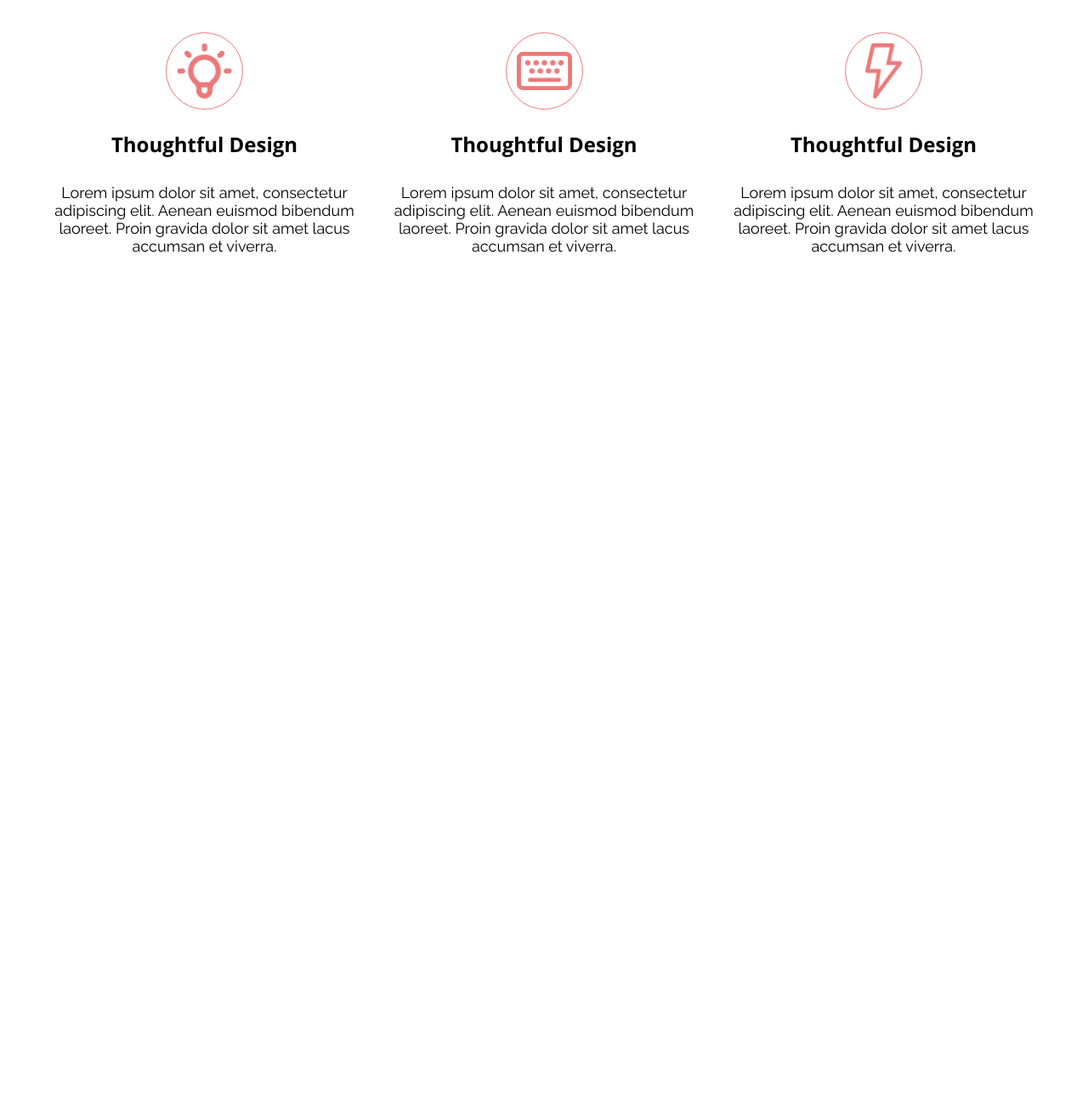
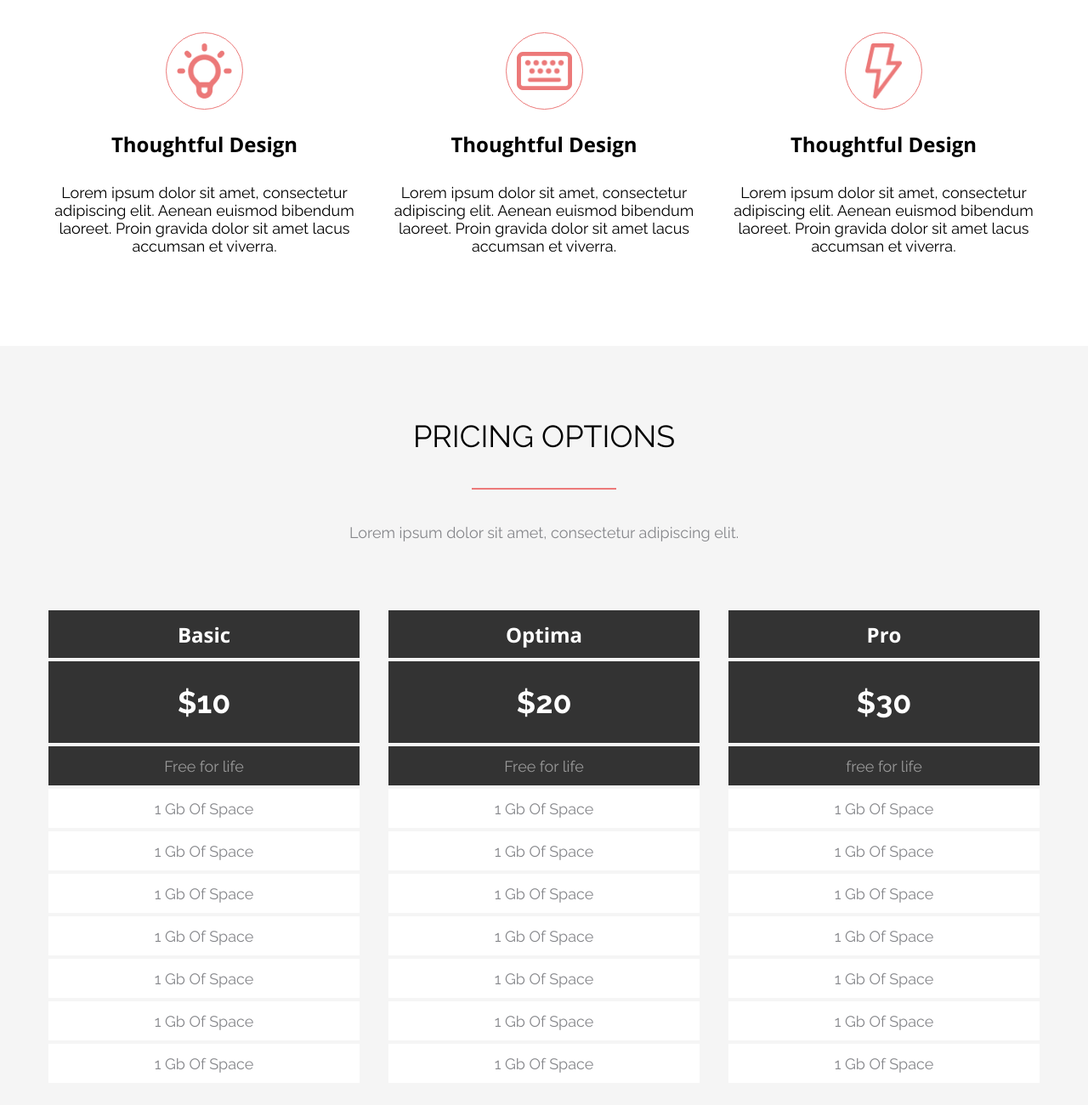
Before and after one commit to Natalina-Yarosh/FE74-onl, a plain HTML site: page index.html in a window 1280 px wide. Shown: the part 984-2284 px from the top of the page at 85% size. Before the commit the page ends 1284 px from the top, so only its background shows below. Drawn offline with nearby package versions, Linux system fonts and the light colour scheme; files whose address does not match are found by name.

Commit message:
Added section pricing options

```diff
--- a/index.html
+++ b/index.html
@@ -50,7 +50,7 @@
 
     <section class="about">
         <div class="container">
-            <h2 class="about__title title">WHY THIS IS AWESOME</h2>
+            <h2 class="about__title title">why this is awesome</h2>
             <div class="about__line line"></div>
             <p class="about__text text">Lorem ipsum dolor sit amet, consectetur adipiscing elit.</p>
             <div class="features">
@@ -84,6 +84,64 @@
             </div>
         </div>
     </section>
+
+    <section class="info">
+        <div class="container">
+            <h2 class="info__title title">pricing options</h2>
+            <div class="info__line line"></div>
+            <p class="info__text text">Lorem ipsum dolor sit amet, consectetur adipiscing elit.</p>
+            <div class="info__blocks">
+                <div class="info__block">
+                    <div class="info__block-header">
+                        <h4 class="info__block-title">basic</h4>
+                        <h3 class="info__block-price">$10</h3>
+                        <h5 class="info__block-text">Free for life</h5>
+                    </div>
+                    <div class="info__features">
+                        <p class="info__feature">1 gb of space</p>
+                        <p class="info__feature">1 gb of space</p>
+                        <p class="info__feature">1 gb of space</p>
+                        <p class="info__feature">1 gb of space</p>
+                        <p class="info__feature">1 gb of space</p>
+                        <p class="info__feature">1 gb of space</p>
+                        <p class="info__feature">1 gb of space</p>
+                    </div>
+                </div>
+                <div class="info__block">
+                    <div class="info__block-header">
+                        <h4 class="info__block-title">optima</h4>
+                        <h3 class="info__block-price">$20</h3>
+                        <h5 class="info__block-text">Free for life</h5>
+                    </div>
+                    <div class="info__features">
+                        <p class="info__feature">1 gb of space</p>
+                        <p class="info__feature">1 gb of space</p>
+                        <p class="info__feature">1 gb of space</p>
+                        <p class="info__feature">1 gb of space</p>
+                        <p class="info__feature">1 gb of space</p>
+                        <p class="info__feature">1 gb of space</p>
+                        <p class="info__feature">1 gb of space</p>
+                    </div>
+                </div>
+                <div class="info__block">
+                    <div class="info__block-header">
+                        <h4 class="info__block-title">pro</h4>
+                        <h3 class="info__block-price">$30</h3>
+                        <h5 class="info__block-text">free for life</h5>
+                    </div>
+                    <div class="info__features">
+                        <p class="info__feature">1 gb of space</p>
+                        <p class="info__feature">1 gb of space</p>
+                        <p class="info__feature">1 gb of space</p>
+                        <p class="info__feature">1 gb of space</p>
+                        <p class="info__feature">1 gb of space</p>
+                        <p class="info__feature">1 gb of space</p>
+                        <p class="info__feature">1 gb of space</p>
+                    </div>
+                </div>
+            </div>
+        </div>
+    </section>
 </body>
 
 </html>
--- a/src/css/style.css
+++ b/src/css/style.css
@@ -112,7 +112,7 @@ body {
     font-family: "Raleway", sans-serif;
     text-align: center;
     line-height: 42px;
-
+    text-transform: uppercase;
 }
 
 .about__text {
@@ -179,3 +179,95 @@ body {
     line-height: 21px;
     color: #000;
 }
+
+/* Секция pricing options */
+
+.info {
+    padding: 85px 0 80px 0;
+    margin-top: 107px;
+    background-color: #F5F5F5;
+}
+
+.info__title {
+    margin-bottom: 40px;
+}
+
+.info__line {
+    width: 170px;
+    margin: 0 auto 40px auto;
+}
+
+.info__text {
+    margin-bottom: 79px;
+}
+
+.info__blocks {
+    display: flex;
+    justify-content: space-between;
+    column-gap: 30px;
+}
+
+.info__block {
+    width: calc((100% - 30px) / 3);
+}
+
+.info__block:hover {
+    box-shadow: 0 4px 10px 0 rgba(51, 51, 51, 0.2);
+    position: relative;
+    bottom: 20px;
+}
+
+.info__block-header {
+    width: 100%;
+    max-width: 370px;
+    text-align: center;
+    background-color: #333333;
+}
+
+.info__block-title {
+    border: 2px solid #f5f5f5;
+    text-transform: capitalize;
+    color: #FFFFFF;
+    font-weight: 700;
+    font-size: 24px;
+    line-height: 33px;
+    padding: 11.5px 0;
+    font-family: 'Open Sans', sans-serif;
+}
+
+.info__block-price {
+    padding: 27px 0;
+    border: 2px solid #f5f5f5;
+    font-weight: 700;
+    font-size: 36px;
+    color: #FFFFFF;
+    line-height: 42px;
+}
+
+.info__block-text {
+    border: 2px solid #f5f5f5;
+    font-weight: 400;
+    font-size: 18px;
+    color: rgba(255, 255, 255, 0.5);
+    line-height: 21px;
+    padding: 13px 0 12px 0;
+}
+
+.info__features {
+    text-align: center;
+    width: 100%;
+    max-width: 370px;
+    background-color: #FFFFFF;
+}
+
+
+.info__feature {
+    padding: 13px 0 12px 0;
+    font-weight: 400;
+    font-size: 18px;
+    text-transform: capitalize;
+    text-align: center;
+    line-height: 21px;
+    color: #86878b;
+    border: 2px solid #f5f5f5;
+}
```
